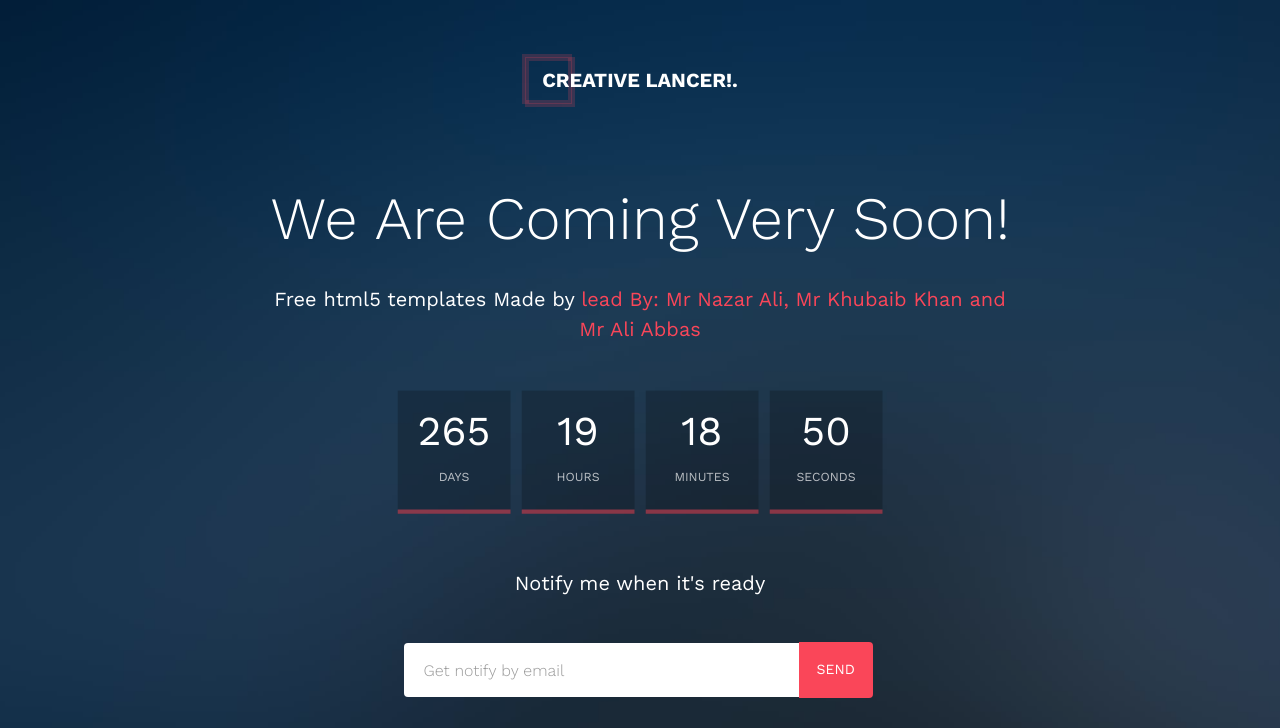
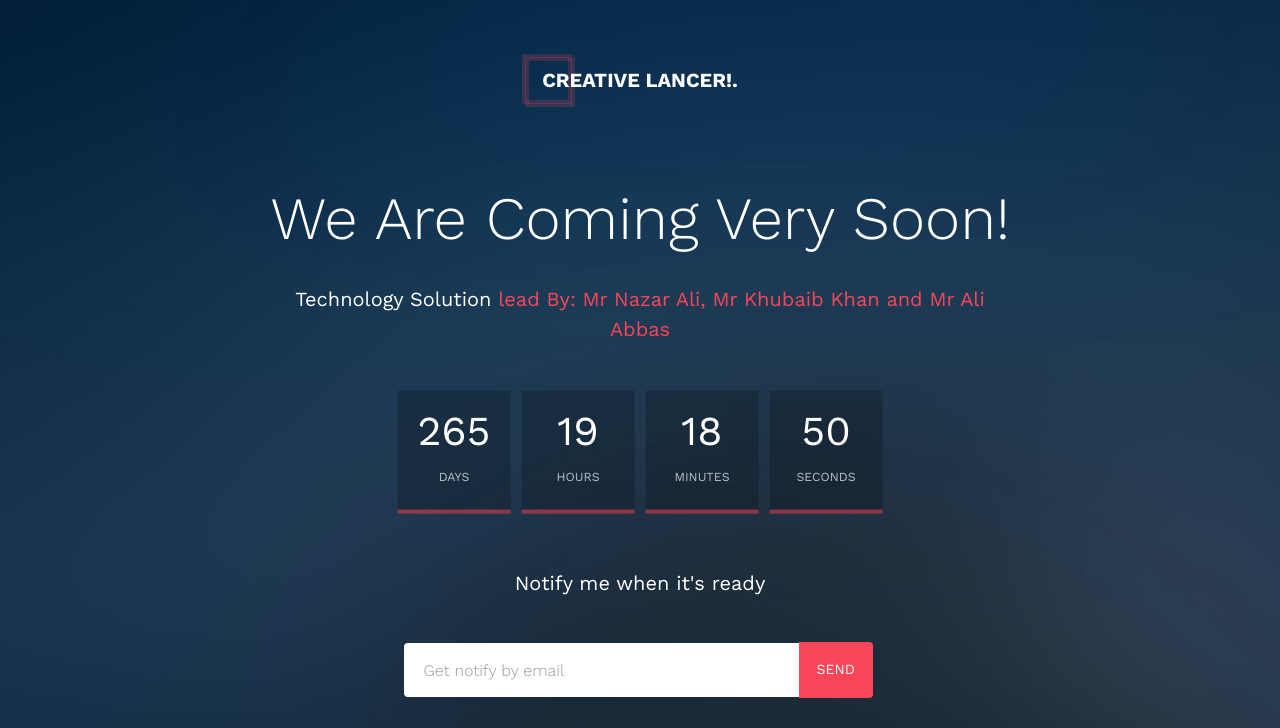
Before and after one commit to creativelan123/https-creative.github.io, a plain HTML site: page index.html in a window 1280 px wide. Shown: the top 728 px of the page. Drawn offline with nearby package versions, Linux system fonts and the light colour scheme; files whose address does not match are found by name.

Commit message:
Update index.html

```diff
--- a/index.html
+++ b/index.html
@@ -79,7 +79,7 @@
 					<div class="display-t">
 						<div class="display-tc animate-box" data-animate-effect="fadeIn">
 							<h1>We Are Coming Very Soon!</h1>
-							<h2>Free html5 templates Made by <a href="http://freehtml5.co/" target="_blank">lead By: Mr Nazar Ali, Mr Khubaib Khan and Mr Ali Abbas</a></h2>
+							<h2>Technology Solution <a href="http://freehtml5.co/" target="_blank">lead By: Mr Nazar Ali, Mr Khubaib Khan and Mr Ali Abbas</a></h2>
 							<div class="simply-countdown simply-countdown-one"></div>
 							<div class="row">
 								<h2>Notify me when it's ready</h2>
```
